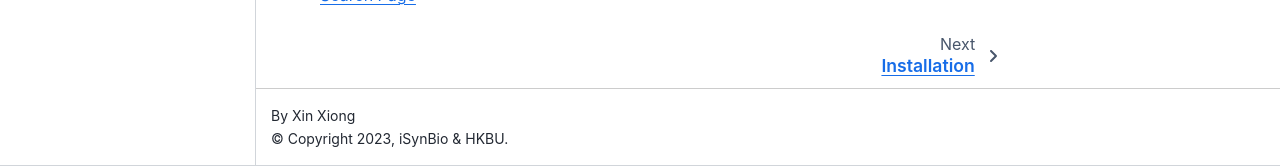
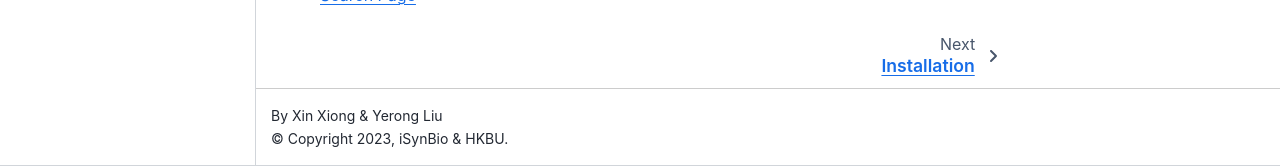
Before and after one commit to OnlyBelter/DeSide, a Sphinx documentation site: the page built from docs/index.rst, in a window 1280 px wide and 990 px high. Shown: the part 824-990 px from the top of the window. Built offline with Sphinx 7.4.7 and the Sphinx Book theme 1.1.4, drawn with Linux system fonts in a browser that asks for light colours.

Commit message:
update docs

```diff
--- /dev/null
+++ b/docs/_static/custom.css
@@ -0,0 +1,4 @@
+/* custom color */
+div.body pre.docutils.literal-block.code {
+    background-color: #00bbff;
+}
--- a/docs/conf.py
+++ b/docs/conf.py
@@ -12,6 +12,7 @@
 #
 import os
 import sys
+import sphinx_book_theme
 sys.path.insert(0, os.path.abspath(r'..'))
 
 
@@ -19,7 +20,7 @@
 
 project = 'DeSide'
 copyright = '2023, iSynBio & HKBU'
-author = 'Xin Xiong'
+author = 'Xin Xiong & Yerong Liu'
 
 # The full version, including alpha/beta/rc tags
 release = '1.0.1'
@@ -33,6 +34,7 @@
 extensions = [
     "myst_parser",
     'sphinx.ext.autodoc',
+    'sphinx.ext.viewcode',
     # 'sphinx.ext.doctest',
     # 'sphinx.ext.coverage',
     # 'sphinx.ext.napoleon',
@@ -66,6 +68,7 @@
 # html_sourcelink_suffix = ""
 html_favicon = "_static/logo.png"
 # html_last_updated_fmt = ""
+highlight_language = "python"
 
 
 # Add any paths that contain custom static files (such as style sheets) here,
@@ -83,6 +86,11 @@
     "use_download_button": True,
 }
 
+# custom css
+html_css_files = [
+    '_static/custom.css',
+]
+
 # Add type of source files
 source_suffix = ['.rst', '.md']
 
--- a/docs/requirements.txt
+++ b/docs/requirements.txt
@@ -18,3 +18,4 @@
 build
 fsspec
 h5py
+sphinx_rtd_theme
--- a/pyproject.toml
+++ b/pyproject.toml
@@ -49,7 +49,8 @@
     "fsspec",
     "h5py",
     "sphinx_book_theme",
-    "jinja2<3.1"
+    "jinja2<3.1",
+    "sphinx_rtd_theme"
 ]
 #dynamic = ["version"]
 
```
